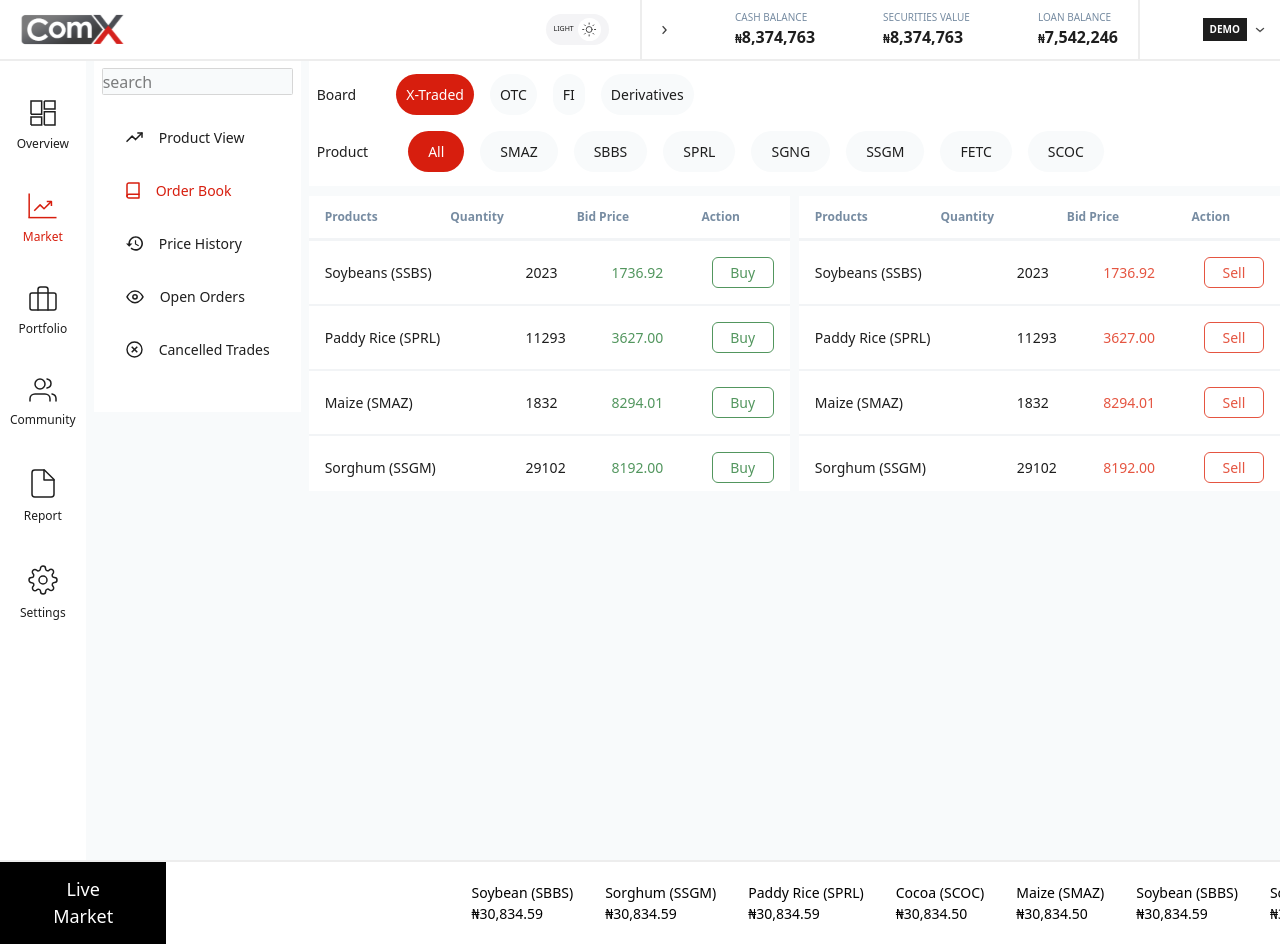
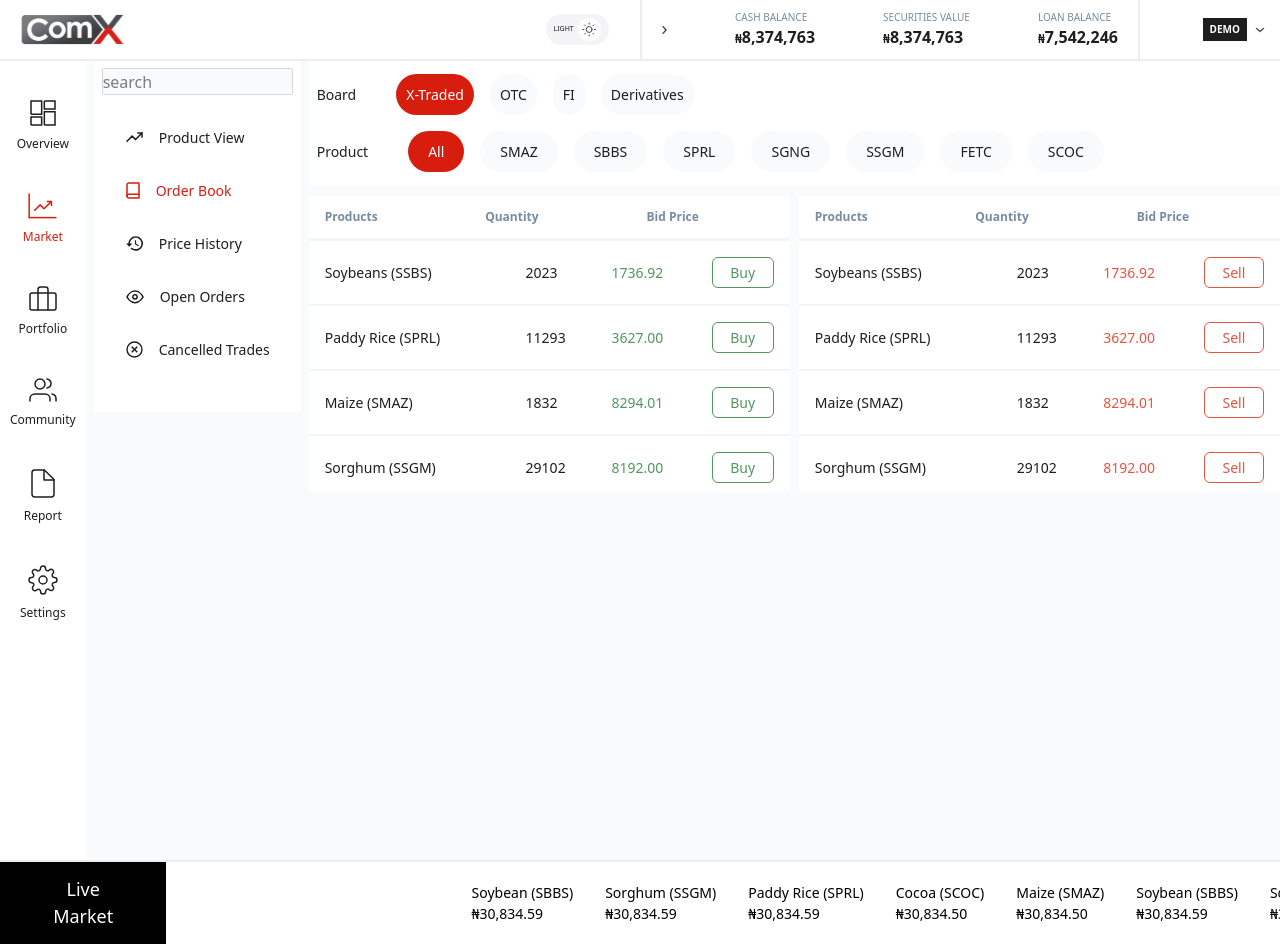
Before and after one commit to jazzygee36/MFB, a React (Vite) app: page /market in a window 1280 px wide. Built offline with nearby package versions, Linux system fonts and the light colour scheme; sample sign-in values are in the browser's storage.

Commit message:
enhancement

```diff
--- a/src/components/pages/market/bidPriceTable.tsx
+++ b/src/components/pages/market/bidPriceTable.tsx
@@ -52,9 +52,6 @@ const BidPriceTable = () => {
             <th className='px-4 py-3 border-b-2 border-[#F2F4F6] text-left'>
               Bid Price
             </th>
-            <th className='px-4 py-3 border-b-2 border-[#F2F4F6] text-left'>
-              Action
-            </th>
           </tr>
         </thead>
       </table>
@@ -65,7 +62,7 @@ const BidPriceTable = () => {
             {BidPrice.map((price, index) => (
               <tr
                 key={index}
-                className='text-[#1E1E1E] text-[14px] font-medium'
+                className='text-[#1E1E1E] text-[14px] font-medium hover:bg-[#F8FAFB]'
               >
                 <td className='px-4 py-4 border-b-2 border-[#F2F4F6]'>
                   {price.product}
--- a/src/components/pages/market/offerPriceTable.tsx
+++ b/src/components/pages/market/offerPriceTable.tsx
@@ -53,9 +53,6 @@ const OfferPriceTable = () => {
             <th className='px-4 py-3 border-b-2 border-[#F2F4F6] text-left'>
               Bid Price
             </th>
-            <th className='px-4 py-3 border-b-2 border-[#F2F4F6] text-left'>
-              Action
-            </th>
           </tr>
         </thead>
       </table>
@@ -66,7 +63,7 @@ const OfferPriceTable = () => {
             {BidPrice.map((price, index) => (
               <tr
                 key={index}
-                className='text-[#1E1E1E] text-[14px] font-medium'
+                className='text-[#1E1E1E] text-[14px] font-medium hover:bg-[#F8FAFB]'
               >
                 <td className='px-4 py-4 border-b-2 border-[#F2F4F6]'>
                   {price.product}
```
